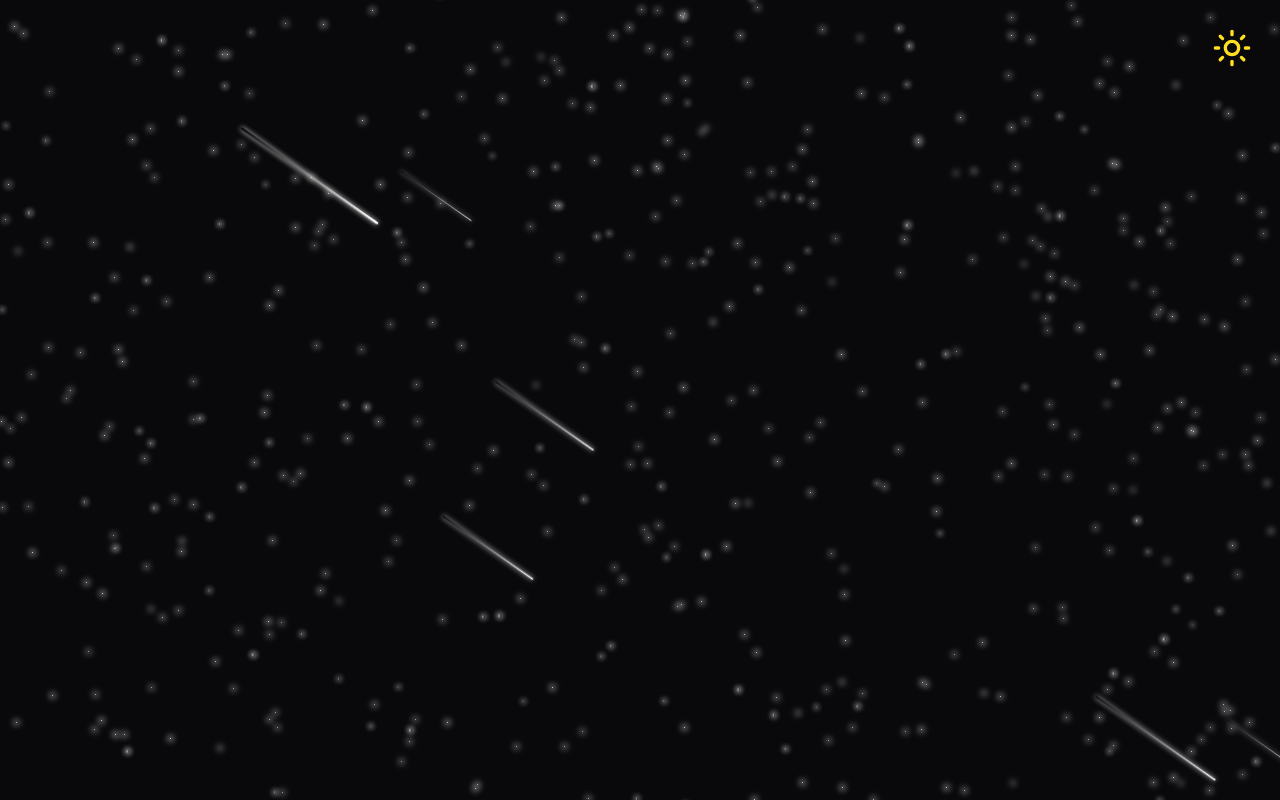
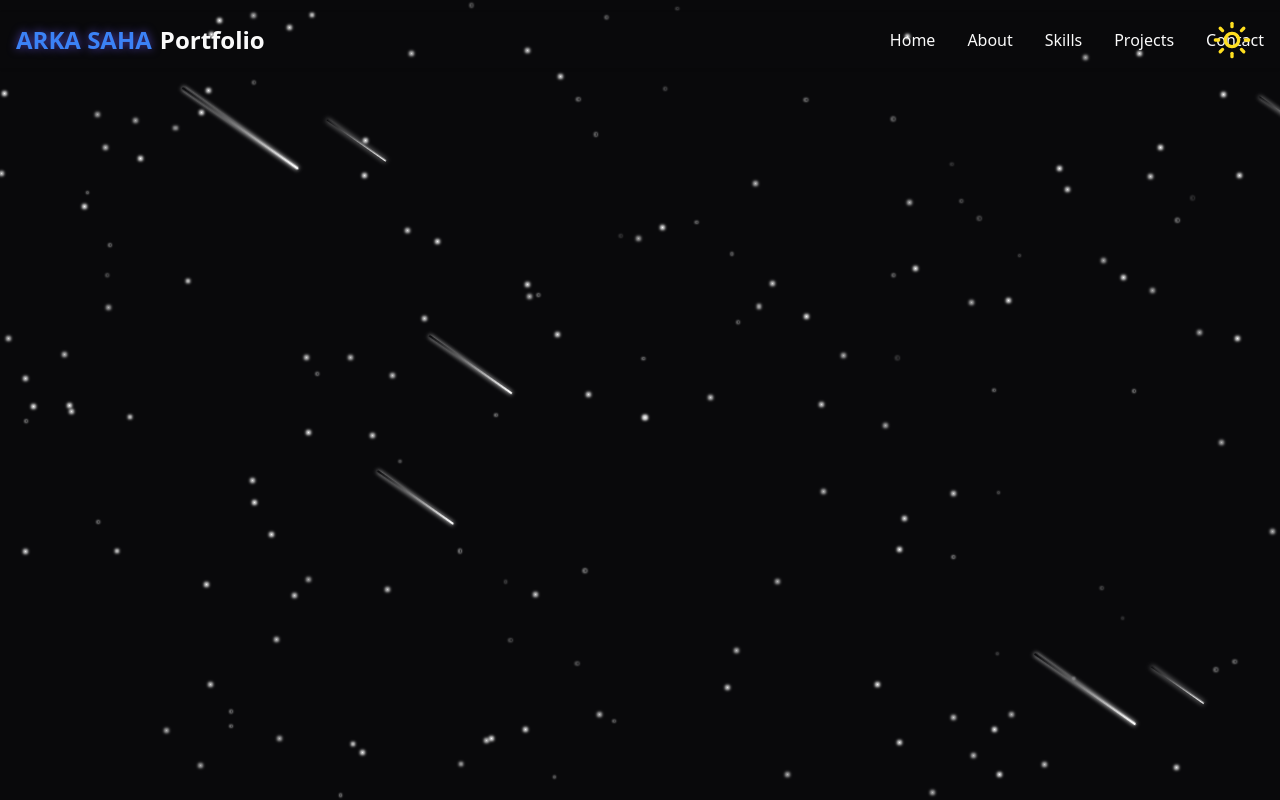
Before and after one commit to ArkaSaha23/my-Portfolio, a React (Vite) app: page / in a window 1280 px wide. Built offline with nearby package versions, Linux system fonts and the light colour scheme.

Commit message:
add changes 5

```diff
--- a/src/components/Background.jsx
+++ b/src/components/Background.jsx
@@ -11,12 +11,21 @@ function Background() {
     generateStars();
     generateMeteors();
     generateStarfall();
+
+    const handleResize = () => {
+      generateStars();
+      generateMeteors();
+      generateStarfall();
+    };
+
+    window.addEventListener("resize", handleResize);
+    return () => window.removeEventListener("resize", handleResize);
   }, []);
 
  //star
   const generateStars = () => {
     const starNumbers = Math.floor(
-      (window.innerWidth * window.innerHeight) / 2500
+      (window.innerWidth * window.innerHeight) / 9000
     );
     const newStars = [];
     for (let i = 0; i < starNumbers; i++) {
@@ -50,7 +59,7 @@ function Background() {
 
  //starfall
  const generateStarfall = () => {
-    const starfallNumbers = 120;
+    const starfallNumbers = 80;
     const newStarfall = [];
     for (let i = 0; i < starfallNumbers; i++) {
       newStarfall.push({
@@ -114,7 +123,7 @@ function Background() {
             left: `${eachMeteor.x}%`,
             top: `${eachMeteor.y}%`,
             width: `${eachMeteor.size * 60}px`,
-            height: `${eachMeteor.size}px`,
+            height: `${eachMeteor.size*1.5}px`,
             animationDuration: `${eachMeteor.animationDuration}s`,
           }}
           />
--- a/src/components/Navbar.jsx
+++ b/src/components/Navbar.jsx
@@ -0,0 +1,50 @@
+import React from "react";
+import { useState } from "react";
+import { Menu,X } from "lucide-react";
+import { cn } from "../lib/utils";
+
+function Navbar() {
+  const [menuOpen, setMenuOpen] = useState(false);
+  return (
+    <nav className="fixed w-full shadow-sm bg-transparent top-3 z-50 backdrop-blur-none">
+      <div className="container mx-auto px-4 py-3">
+        <div className="flex items-center justify-between">
+          <a className="text-2xl font-bold flex hover: items-center"href="#Home">
+            <span className="relative flex items-center">
+              <span className="text-primary text-glow mr-2">ARKA SAHA</span>
+              Portfolio
+            </span>
+          </a>
+          {/* desltop site*/}
+          <div className="flex items-center">
+            <div className=" hidden md:flex space-x-8 text-foreground">
+              <a href="#home" className="hover:text-violet-600  transition-colors duration-300">Home</a>
+              <a href="#about" className="hover:text-violet-600 transition-colors duration-300">About</a>
+              <a href="#skills" className="hover:text-violet-600  transition-colors duration-300">Skills</a>
+              <a href="#projects" className="hover:text-violet-600  transition-colors duration-300">Projects</a>
+              <a href="#contact" className="hover:text-violet-600  transition-colors duration-300">Contact</a>
+            </div>
+          </div>
+          {/* Mobile Menu Button */}
+          <button
+            className="md:hidden focus:outline-none"
+            onClick={ () => setMenuOpen((prev) => !prev) }>
+              {menuOpen ? <X size={24} />: <Menu size={24} />}
+          </button>
+            <div className={cn("fixed inset-0 bg-background/95 backdrop-blur-md z-40 flex flex-col items-center justify-center transition-all duration-300 md:hidden",
+            menuOpen ? "opacity-100 pointer-events-auto":"opacity-0 pointer-events-none")}>
+              <div className="flex flex-col space-y-8 text-xl"
+              onClick={()=>setMenuOpen(false)}>
+                <a href="#home" className="hover:text-violet-600  transition-colors duration-300">Home</a>
+                <a href="#about" className="hover:text-violet-600 transition-colors duration-300">About</a>
+                <a href="#skills" className="hover:text-violet-600  transition-colors duration-300">Skills</a>
+                <a href="#projects" className="hover:text-violet-600  transition-colors duration-300">Projects</a>
+                <a href="#contact" className="hover:text-violet-600  transition-colors duration-300">Contact</a>
+              </div>
+            </div>
+          </div>
+      </div>
+    </nav>
+  );
+}
+export default Navbar;
--- a/src/components/Theme.jsx
+++ b/src/components/Theme.jsx
@@ -21,7 +21,7 @@ function Theme() {
   return(
   <button
     onClick={toggleTheme}
-    className="fixed max-sm:hidden top-5 right-5 z-50 p-2 ounded-full transition-colors duration-300 focus:outline-hidden">
+    className="fixed z-60 max-sm:hidden top-3 right-5 z-50 p-2 ounded-full transition-colors duration-300 ">
     {isDark ?
     (<Sun className="h-10 w-10 text-yellow-300"/>)
     :
--- a/src/index.css
+++ b/src/index.css
@@ -7,15 +7,15 @@
   --color-foreground: rgb(var(--foreground));
   --color-primary: rgb(var(--primary));
   --color-secondary: rgb(var(--secondary));
-  --color-card: rgb(var(--card))
+  --color-card: rgb(var(--card));
 
   --animate-float : float 6s ease-in-out infinite;  /* Float Animation for hero sections*/
   --animate-pulse-subtle: pulse-subtle 4s ease-in-out infinite;/* stars in the background*/
-  --animate-fade-in: fade-in 0.7s ease-out forward;
-  --animate-fade-in-delay-1: fade-in 0.7s ease-out 0.2s forward;
-  --animate-fade-in-delay-2: fade-in 0.7s ease-out 0.4s forward;
-  --animate-fade-in-delay-3: fade-in 0.7s ease-out 0.6s forward;
-  --animate-fade-in-delay-4: fade-in 0.7s ease-out 0.8s forward;
+  --animate-fade-in: fade-in 0.7s ease-out forwards;
+  --animate-fade-in-delay-1: fade-in 0.7s ease-out 0.2s forwards;
+  --animate-fade-in-delay-2: fade-in 0.7s ease-out 0.4s forwards;
+  --animate-fade-in-delay-3: fade-in 0.7s ease-out 0.6s forwards;
+  --animate-fade-in-delay-4: fade-in 0.7s ease-out 0.8s forwards;
   --animate-meteor: meteor 5s linear infinite;
   --animate-star-drift: star-drift 5s linear infinite;
 
@@ -76,7 +76,7 @@
 @layer base{
   :root {
     --border:226 232 240;
-    --background: 255 255, 252;
+    --background: 255 255 252;
     --foreground:235 239 246;
     --primary: 111 91 251;
     --secondary:111 91 251;
@@ -146,10 +146,10 @@
 }
 
 @utility star {
-  @apply absolute w-1 h-1 bg-white rounded-full shadow-[0_0_6px_2px_rgba(255,255,255,0.8)];
+  @apply absolute w-1 h-1 bg-white rounded-full shadow-[0_0_3px_2px_rgba(255,255,255,1.5)];
 }
 @utility starfall{
-  @apply absolute w-2 h-40 bg-linear-to-r from-white to-transparent rounded-full shadow-[0_0px_5px_2px_rgba(255,255,255,0.6)]
+  @apply absolute w-2 h-1 bg-linear-to-r from-white to-transparent rounded-full shadow-[0_0_2px_1px_rgba(255,255,255,1)]
 }
 @utility meteor {
   @apply absolute w-2 h-40 bg-linear-to-r from-white to-transparent rounded-full shadow-[0_0px_6px_rgba(255,255,255,1)];
--- a/src/pages/Home.jsx
+++ b/src/pages/Home.jsx
@@ -1,10 +1,11 @@
 import Background from "../components/Background";
+import Navbar from "../components/Navbar";
 import Theme from "../components/Theme";
 import '../index.css';
 function Home() {
   return (
     <>
-    <div className="min-h-screen bg-background text-foreground overflow-x-hidden">
+    <div className="min-h-screen max-w-full bg-background text-foreground overflow-x-hidden">
      {/* Theme Toggle */}
       <Theme/>
 
@@ -12,6 +13,7 @@ function Home() {
      <Background/>
 
      {/* navbar */}
+     <Navbar/>
 
      {/* Home Section */}
 
```
